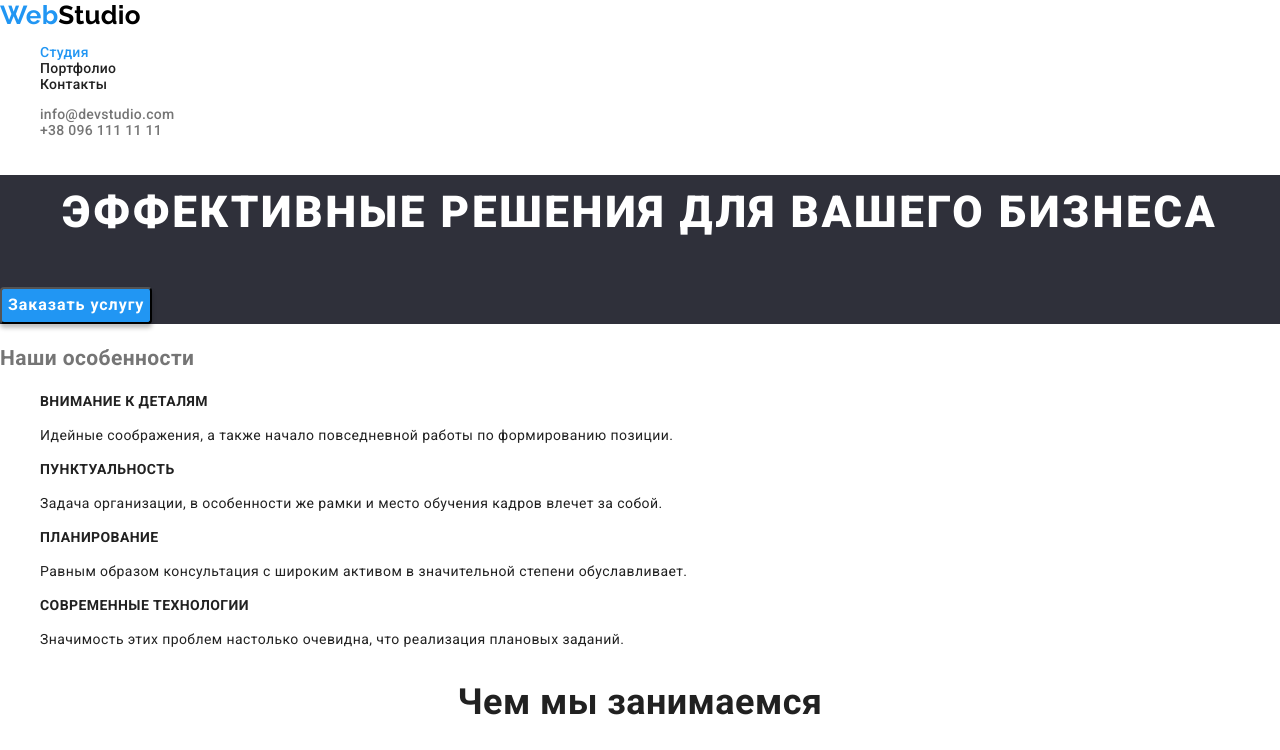
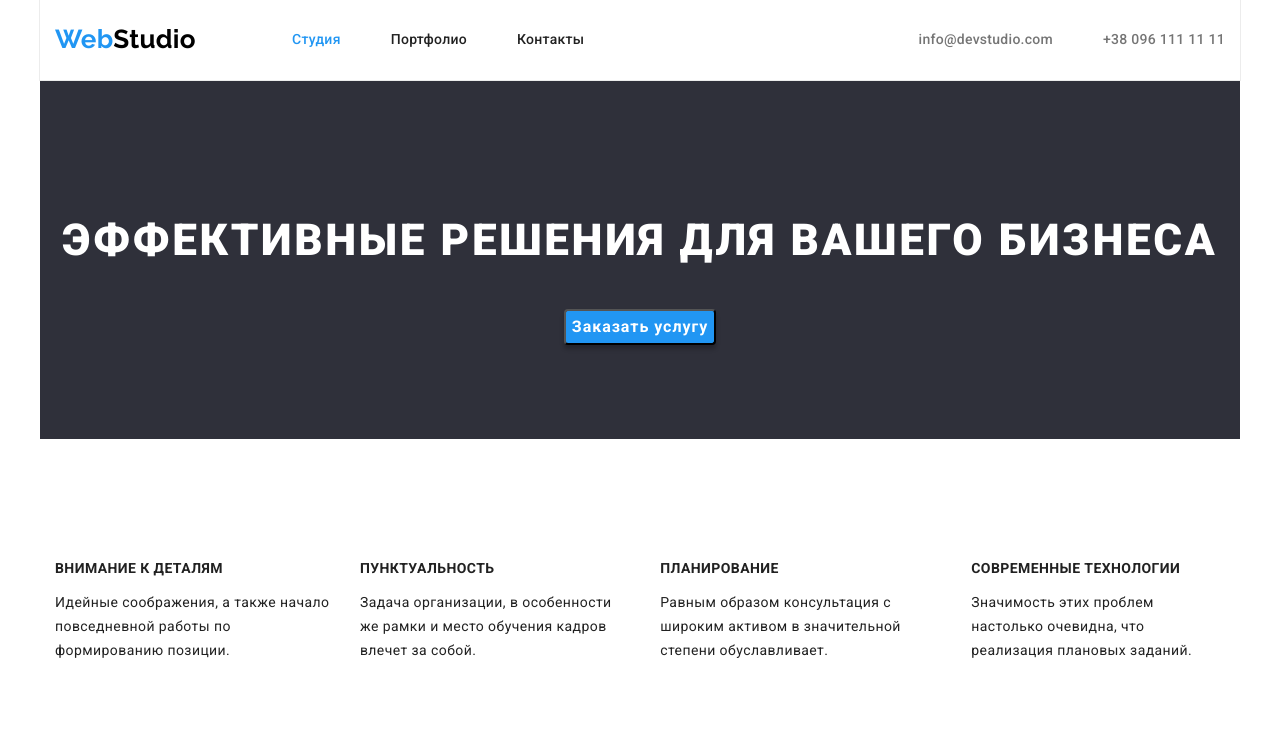
Before and after one commit to Yuliia-Kyivska/goit-markup-hw-03, a plain HTML site: page index.html in a window 1280 px wide. Shown: the top 750 px of the page. Drawn offline with nearby package versions, Linux system fonts and the light colour scheme.

Commit message:
geometry index

```diff
--- a/css/styles.css
+++ b/css/styles.css
@@ -18,6 +18,8 @@
   --color-dark: #212121;
   --light-gray-backg: #f5f4fa;
   --footer-primary-color: rgba(255, 255, 255, 0.6);
+  --portfolio-edging: rgba(238, 238, 238, 1);
+  --button-shadow: rgba(0, 0, 0, 0.25);
 }
 
 body {
@@ -31,12 +33,46 @@ body {
 p {
   font-weight: 400;
   letter-spacing: 0.03em;
+  padding: 0;
+}
+ul {
+  padding: 0;
+}
+h1,
+h2,
+h3 {
+  padding: 0;
 }
 
 .header {
   font-weight: 500;
   line-height: 1.14;
   letter-spacing: 0.02em;
+  outline: 1px solid rgba(236, 236, 236, 1);
+}
+.list {
+  list-style: none;
+  padding: 0;
+  margin: 0;
+}
+.main-nav {
+  display: flex;
+  align-items: center;
+  justify-content: space-between;
+}
+
+.container {
+  margin-left: auto;
+  margin-right: auto;
+  width: 1200px;
+  padding-left: 15px;
+  padding-right: 15px;
+}
+
+.container .logo {
+}
+
+.main-nav .logo {
 }
 
 .logo {
@@ -50,10 +86,6 @@ p {
 
 .dark-logo {
   color: var(--dark-logo-color);
-}
-.nav-menu,
-.white {
-  color: var(--white-color);
 }
 
 .white {
@@ -72,27 +104,58 @@ p {
   color: var(--color-dark);
 }
 
+.we-do-list .we-do-item {
+  padding: 0;
+  margin-right: 30px;
+}
+
 .active-page {
   color: var(--blue-logo-color);
 }
 
-.list {
-  list-style: none;
+.container .contact-list {
+  margin-left: 331px;
 }
 
-.we-do-list,
-.benefits-list,
-.team-list {
-  list-style: none;
+.contact-list {
+  display: flex;
+}
+
+.contact-list .nav-item + .nav-item {
+  margin-left: 50px;
 }
 
 .nav-menu {
+  display: flex;
+  margin-left: 93px;
   color: var(--color-dark);
+}
+
+.nav-menu .link {
+  display: block;
+  padding-top: 32px;
+  padding-bottom: 32px;
 }
 
 .nav-menu .link:hover,
 .nav-menu .link:focus {
   color: var(--blue-logo-color);
+}
+.nav-item {
+}
+
+.nav-menu .nav-item {
+  margin-right: 50px;
+}
+
+.nav-menu .nav-item:last-child {
+  margin-right: 0;
+}
+.team-list .team-item:last-child {
+  margin-right: 0;
+}
+.benefits-list .benefits-item:last-child {
+  margin-right: 0;
 }
 
 .header-contact {
@@ -108,15 +171,22 @@ p {
 
 .hero {
   background-color: var(--background-dark-grey);
+  display: flex;
+  margin-top: 0;
+  flex-wrap: wrap;
 }
 .hero-title {
   color: var(--white-color);
   font-weight: 900;
   font-size: 44px;
   text-transform: uppercase;
-  line-height: 1, 4;
+  line-height: 1.4;
   text-align: center;
   letter-spacing: 0.06em;
+  width: 100%;
+}
+.hero .hero-button {
+  margin: 0 auto;
 }
 
 .hero-button {
@@ -131,7 +201,16 @@ p {
   align-items: center;
   letter-spacing: 0.06em;
   border-radius: 4px;
-  box-shadow: 0px 4px 4px 0px rgba(0, 0, 0, 0.25);
+  box-shadow: 0px 4px 4px 0px var(--button-shadow);
+  margin-top: 30px;
+}
+
+.we-do-list,
+.benefits-list,
+.team-list {
+  list-style: none;
+  display: flex;
+  padding: 0;
 }
 
 /*Button*/
@@ -156,7 +235,12 @@ p {
 .select-list {
 }
 
-/* Контент и заголовки */
+.benefits,
+.we-do,
+.team {
+  margin-top: 0;
+}
+
 .benefits-tytle {
   font-weight: 700;
   font-size: 14px;
@@ -165,8 +249,18 @@ p {
   color: var(--color-dark);
 }
 
-.benefits-text {
+.benefits-list .benefits-item {
+  margin-right: 30px;
 }
+.team-list .team-item {
+  margin-right: 30px;
+}
+
+.section {
+  padding-top: 94px;
+  padding-bottom: 94px;
+}
+
 .section-tytle {
   font-weight: 700;
   color: var(--color-dark);
@@ -218,13 +312,21 @@ p {
   line-height: 2;
   letter-spacing: 0.06em;
 }
+.portfolio-edging {
+  border-top: 0;
+  border-bottom: 1px solid var(--portfolio-edging);
+  border-right: 1px solid var(--portfolio-edging);
+  border-left: 1px solid var(--portfolio-edging);
+}
 
 /*footer */
 
 .footer {
   background-color: var(--background-dark-grey);
+  display: block;
 }
-
+.footer .logo {
+}
 .address {
   font-style: inherit;
 }
--- a/index.html
+++ b/index.html
@@ -21,44 +21,46 @@
 
   <body>
     <!--шапка сайта-->
-    <header class="header">
-      <nav>
+    <header class="header container">
+      <nav class="main-nav">
+
           <a href="index.html" class="logo">Web<span class="dark-logo">Studio</span></a>
+
         <ul class="nav-menu list">
-          <li>
+          <li class="nav-item">
             <a href="index.html" class="active-page link">Студия</a>
           </li>
-          <li>
+          <li class="nav-item">
             <a href="portfolio.html" class="link">Портфолио</a>
           </li>
-          <li>
+          <li class="nav-item">
             <a href="" class="link">Контакты</a>
           </li>
         </ul>
-      </nav>
 
         <!--contakts-->
-
-      <ul class="list">
-        <li>
+        <ul class="contact-list list">
+          <li class="nav-item">
             <a href="mailto:info@devstudio.com" class="link header-contact">info@devstudio.com</a>
           </li>
-        <li>
+          <li class="nav-item">
             <a href="tel:+380961111111" class="link header-contact">+38 096 111 11 11</a>
           </li>
         </ul>
+      </nav>
     </header>
 
     <main>
       <!--герой-->
-      <section class="hero">
+      <section class="hero container section">
         <h1 class="hero-title">Эффективные решения для вашего бизнеса</h1>
         <button type="button" class="hero-button">Заказать услугу</button>
       </section>
 
       <!-- Особенности-->
-      <section class="benefits">
-        <h2>Наши особенности</h2>
+      <section class="benefits container section">
+        <!--скрытый заголовок-->
+        <h2 class="visually-hidden">Наши особенности</h2>
         <ul class="benefits-list">
           <li class="benefits-item">
             <h3 class="benefits-tytle">Внимание к деталям</h3>
@@ -91,7 +93,7 @@
       </section>
 
       <!--Чем мы занимаемся-->
-      <section class="we-do">
+      <section class="we-do container section">
         <h2 class="section-tytle">Чем мы занимаемся</h2>
         <ul class="we-do-list">
           <li class="we-do-item">
@@ -121,7 +123,8 @@
         </ul>
       </section>
 
-      <section class="team">
+      <section class="team container section">
+
         <h2 class="section-tytle">Наша команда</h2>
         <ul class="team-list">
           <li class="team-item">
@@ -151,7 +154,8 @@
       </section>
     </main>
 
-    <footer class="footer">
+    <footer class="footer container">
+
       <a href="index.html" class="logo">Web<span class="white">Studio</span></a>
       <address class="address">
         <ul class="list">
```
Also changed, not shown: portfolio.html (+35 -17 lines). Lines whose indentation alone changed are shown as unchanged.
